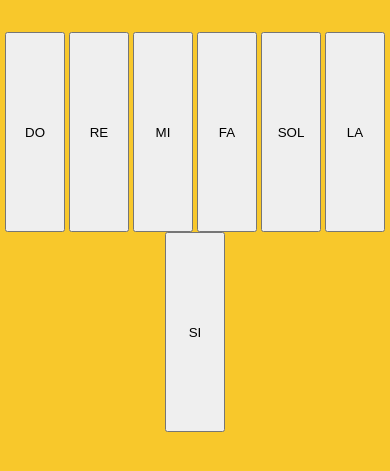
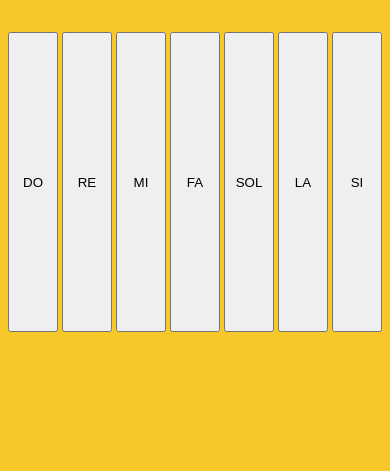
Before and after one commit to CinthiaRS24/piano-js-PYM, a plain HTML site: page index.html in a window 390 px wide. Shown: the part 87-558 px from the top of the page. Drawn offline with Linux system fonts and the light colour scheme.

Commit message:
add media query

```diff
--- a/styles.css
+++ b/styles.css
@@ -27,8 +27,8 @@ button {
 	}
 
 	button {
-		width: 60px;
-		height: 200px;
+		width: 50px;
+		height: 300px;
 	}
 
 	.title {
```
